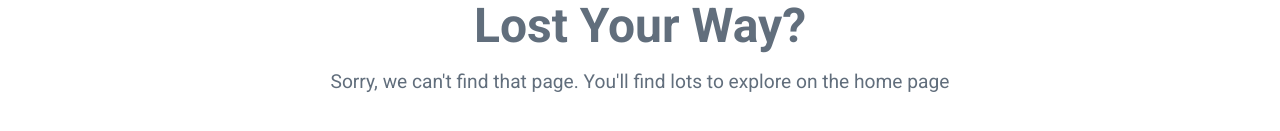
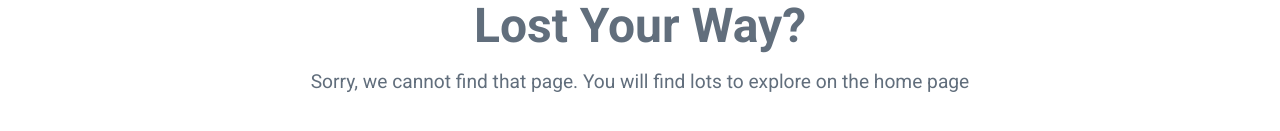
Before and after one commit to CLL-NxtWave-Submissions/hamburger-menu, a React (Create React App) app: page /not-found in a window 1280 px wide. Shown: the part 481-612 px from the top of the page. Built offline with nearby package versions, Linux system fonts and the light colour scheme; a web font is replaced by a local one.

Commit message:
Updated the description in the NotFound component

```diff
--- a/src/components/NotFound/index.js
+++ b/src/components/NotFound/index.js
@@ -13,7 +13,7 @@ const NotFound = () => (
       />
       <h1 className="not-found-content-header">Lost Your Way?</h1>
       <p className="not-found-content-description">
-        {`Sorry, we can't find that page. You'll find lots to explore on the
+        {`Sorry, we cannot find that page. You will find lots to explore on the
         home page`}
       </p>
     </div>
```
